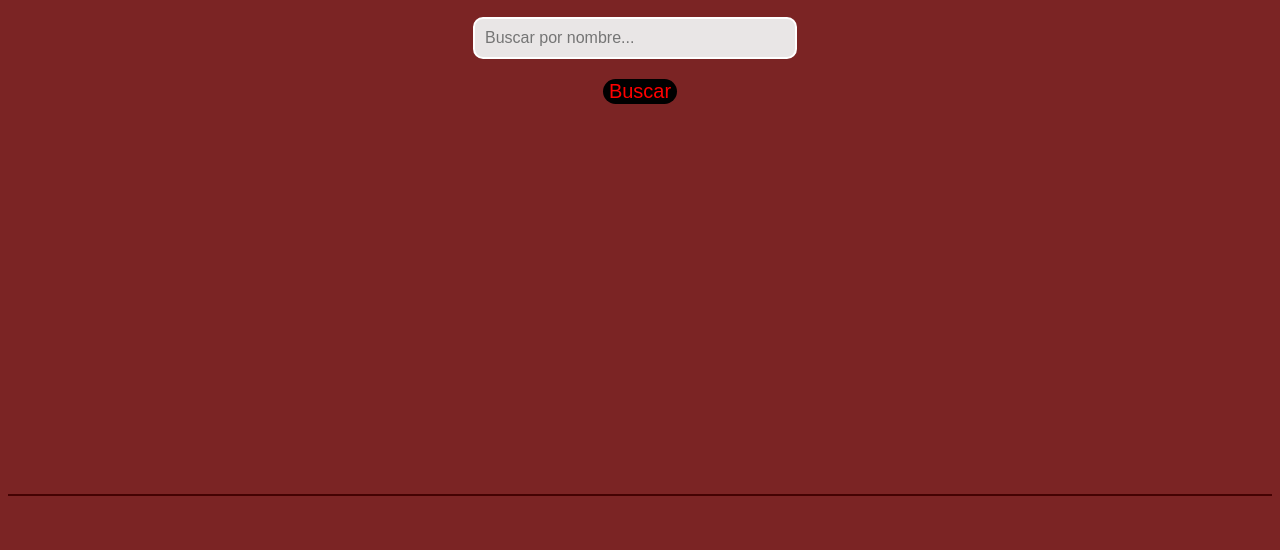
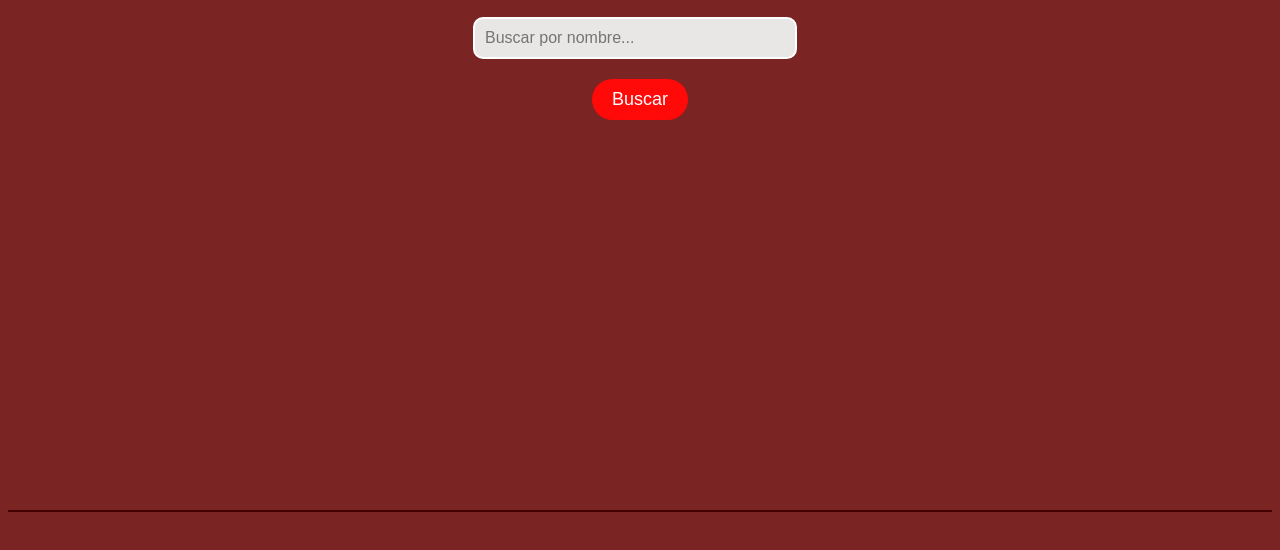
Before and after one commit to danmor23daw2/Proyecto-Marvel, a plain HTML site: page index.html in a window 1280 px wide. Shown: the part 66-616 px from the top of the page. Drawn offline with Linux system fonts and the light colour scheme; no server answers.

Commit message:
cambio en el boton

```diff
--- a/css/style.css
+++ b/css/style.css
@@ -108,18 +108,23 @@ a {
     text-align: center;
     margin-top: 20px;
 }
-#boton{
-    color: red;
-    background-color: black;
-    border: solid 0px white;
-    border-radius: 30px;
-    font-size: 20px;
+#boton {
+    color: white;
+    background-color: #ff0909;
+    border: hidden;
+    border-radius: 25px;
+    padding: 10px 20px;
+    font-size: 18px;
     cursor: pointer;
+    transition: background-color 0.3s, color 0.3s, border 0.3s;
 }
-#boton:hover{
-    color: black;
-    background-color: red;
+
+#boton:hover {
+    color: #ec1e1ee1;
+    background-color: rgb(10, 10, 10);
+    border: hidden;
 }
+
 
 #comicsInfo {
     display: flex;
```
